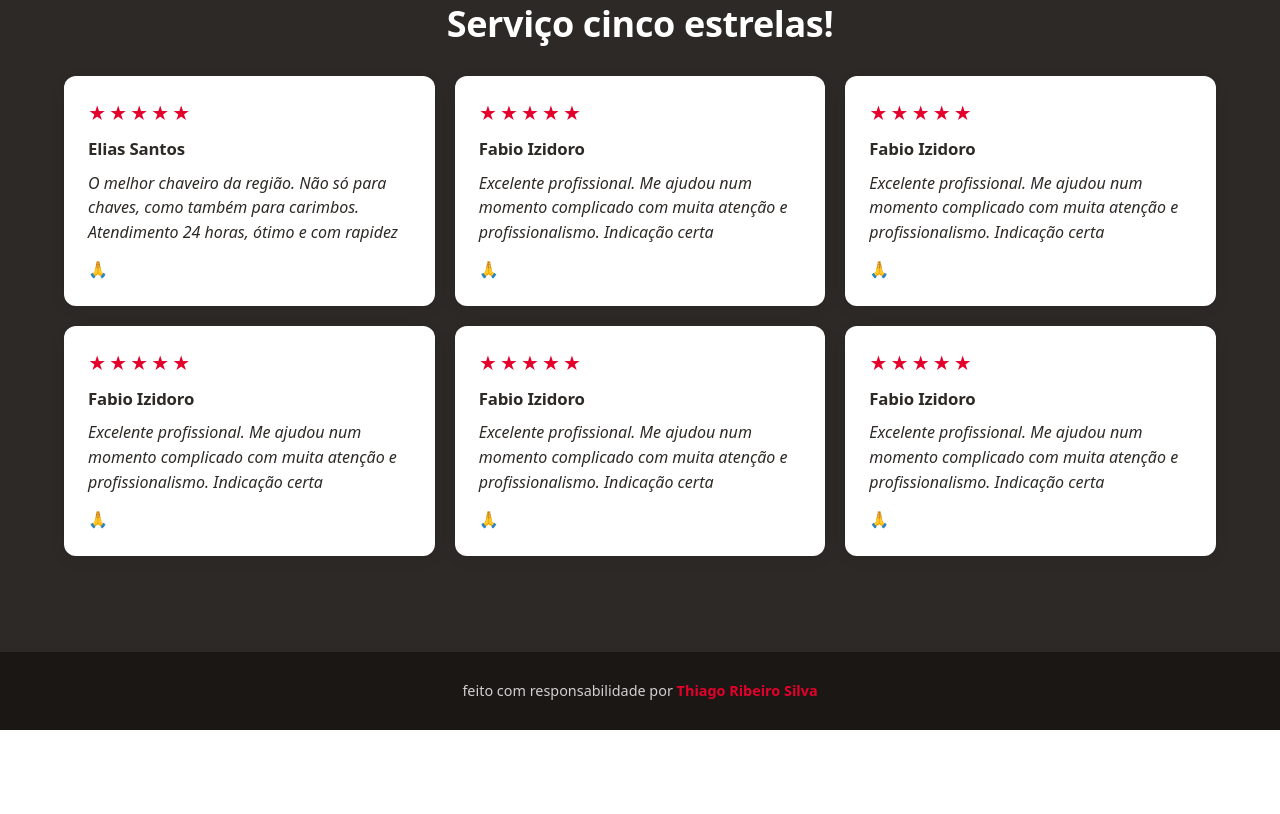
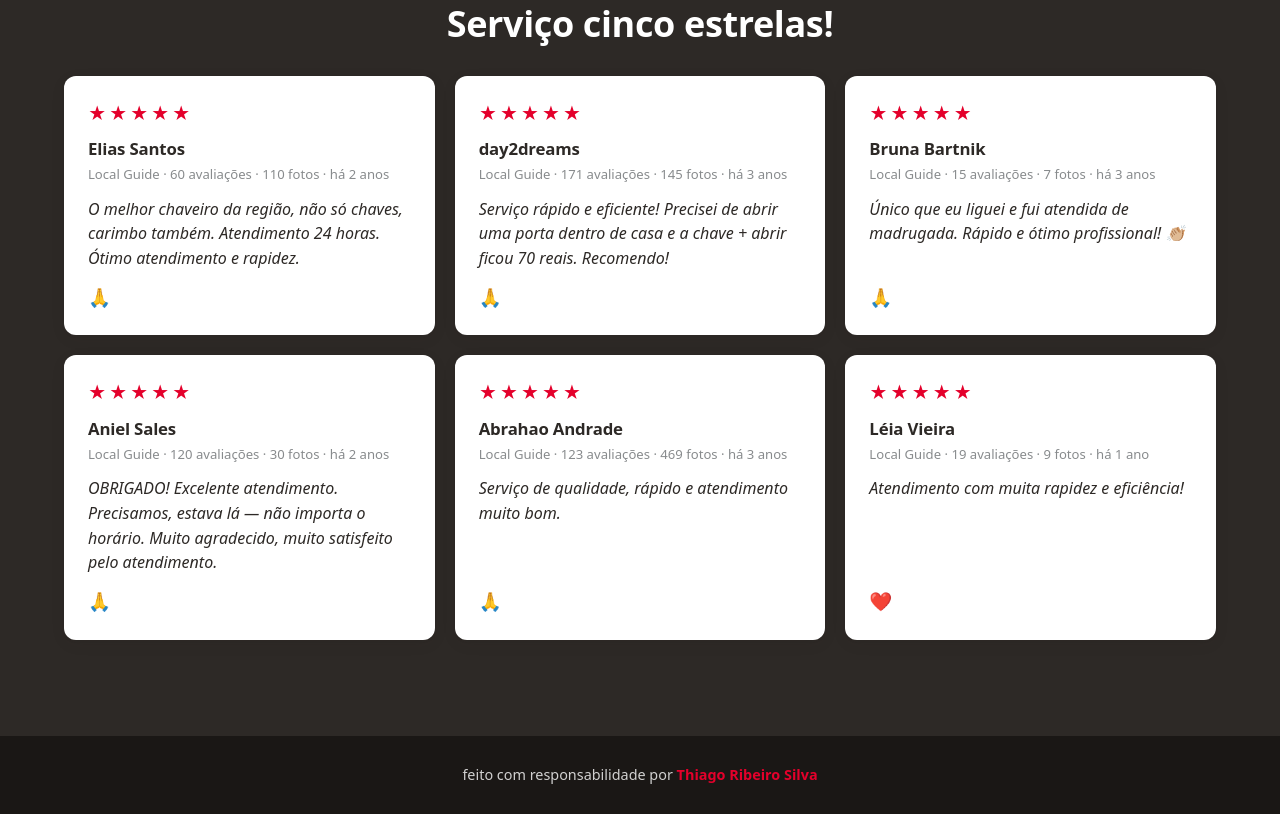
Before and after one commit to chaveirocarimbosmaxrondon/website, a plain HTML site: page index.html in a window 1280 px wide. Shown: the part 2526-3340 px from the top of the page. Before the commit the page ends 3256 px from the top, so only its background shows below. Drawn offline with Linux system fonts and the light colour scheme.

Commit message:
Põe 6 avaliações reais do Google e guarda todas num JSON
- Seção #avaliacoes: troca os placeholders por 6 avaliações reais (texto
  original, com nome, credibilidade do autor e quando). Estrelas vermelhas,
  reação (🙏/❤️) no rodapé do cartão.
- recursos/avaliacoes.json: as 11 avaliações COM texto (as 6 exibidas vêm
  marcadas com destaque=true), pra servir de fonte de dados/uso futuro.
  Avaliações sem texto foram omitidas.

```diff
--- a/global.css
+++ b/global.css
@@ -406,6 +406,15 @@ nav ul a:focus-visible {
   color: var(--cor-texto);
   font-style: italic;
 }
+#avaliacoes .avaliacao-meta {
+  color: var(--cor-texto-suave);
+  font-size: .82rem;
+  margin-top: -.4rem;                /* cola no nome */
+}
+#avaliacoes .avaliacao-reacao {
+  font-size: 1.15rem;
+  margin-top: auto;                  /* empurra a reação pro rodapé do cartão */
+}
 
 /* -------------------------------------------------------------------------
    Rodapé
--- a/index.html
+++ b/index.html
@@ -125,129 +125,58 @@
         Experiência e profissionalismo é o nosso forte!
       </p>
     </section>
-    <section id="avaliacoes">
+        <section id="avaliacoes">
       <h2>
         Serviço cinco estrelas!
       </h2>
       <ul>
         <li>
-          <a
-            href="https://www.google.com/maps/contrib/111198053532561985399/reviews"
-            target="_blank"
-            rel="noopener noreferrer nofollow">
-            <h3 data-tooltip="ver original">Elias Santos</h3>
-          </a>
-          <blockquote
-            data-original="O melhor chaveiro da região, não só chaves , carimbo também.
-Atendimento 24 horas
-Ótimo atendimento e rapidez.">
-            <p>
-              O melhor chaveiro da região. Não só para chaves, como também para carimbos. Atendimento 24 horas, ótimo e com rapidez
-            </p>
+          <h3>Elias Santos</h3>
+          <p class="avaliacao-meta">Local Guide · 60 avaliações · 110 fotos · há 2 anos</p>
+          <blockquote>
+            <p>O melhor chaveiro da região, não só chaves, carimbo também. Atendimento 24 horas. Ótimo atendimento e rapidez.</p>
           </blockquote>
-          <p>
-            🙏
-          </p>
+          <p class="avaliacao-reacao">🙏</p>
         </li>
         <li>
-          <a
-            href="https://www.google.com/maps/contrib/111198053532561985399/reviews"
-            target="_blank"
-            rel="noopener noreferrer nofollow">
-            <h3 data-tooltip="ver original">Fabio Izidoro</h3>
-          </a>
-          <blockquote
-            data-original="O melhor chaveiro da região, não só chaves , carimbo também.
-Atendimento 24 horas
-Ótimo atendimento e rapidez.">
-            <p>
-              Excelente profissional. Me ajudou num momento complicado com
-              muita atenção e profissionalismo. Indicação certa
-            </p>
+          <h3>day2dreams</h3>
+          <p class="avaliacao-meta">Local Guide · 171 avaliações · 145 fotos · há 3 anos</p>
+          <blockquote>
+            <p>Serviço rápido e eficiente! Precisei de abrir uma porta dentro de casa e a chave + abrir ficou 70 reais. Recomendo!</p>
           </blockquote>
-          <p>
-            🙏
-          </p>
+          <p class="avaliacao-reacao">🙏</p>
         </li>
         <li>
-          <a
-            href="https://www.google.com/maps/contrib/111198053532561985399/reviews"
-            target="_blank"
-            rel="noopener noreferrer nofollow">
-            <h3 data-tooltip="ver original">Fabio Izidoro</h3>
-          </a>
-          <blockquote
-            data-original="O melhor chaveiro da região, não só chaves , carimbo também.
-Atendimento 24 horas
-Ótimo atendimento e rapidez.">
-            <p>
-              Excelente profissional. Me ajudou num momento complicado com
-              muita atenção e profissionalismo. Indicação certa
-            </p>
+          <h3>Bruna Bartnik</h3>
+          <p class="avaliacao-meta">Local Guide · 15 avaliações · 7 fotos · há 3 anos</p>
+          <blockquote>
+            <p>Único que eu liguei e fui atendida de madrugada. Rápido e ótimo profissional! 👏🏼</p>
           </blockquote>
-          <p>
-            🙏
-          </p>
+          <p class="avaliacao-reacao">🙏</p>
         </li>
         <li>
-          <a
-            href="https://www.google.com/maps/contrib/111198053532561985399/reviews"
-            target="_blank"
-            rel="noopener noreferrer nofollow">
-            <h3 data-tooltip="ver original">Fabio Izidoro</h3>
-          </a>
-          <blockquote
-            data-original="O melhor chaveiro da região, não só chaves , carimbo também.
-Atendimento 24 horas
-Ótimo atendimento e rapidez.">
-            <p>
-              Excelente profissional. Me ajudou num momento complicado com
-              muita atenção e profissionalismo. Indicação certa
-            </p>
+          <h3>Aniel Sales</h3>
+          <p class="avaliacao-meta">Local Guide · 120 avaliações · 30 fotos · há 2 anos</p>
+          <blockquote>
+            <p>OBRIGADO! Excelente atendimento. Precisamos, estava lá — não importa o horário. Muito agradecido, muito satisfeito pelo atendimento.</p>
           </blockquote>
-          <p>
-            🙏
-          </p>
+          <p class="avaliacao-reacao">🙏</p>
         </li>
         <li>
-          <a
-            href="https://www.google.com/maps/contrib/111198053532561985399/reviews"
-            target="_blank"
-            rel="noopener noreferrer nofollow">
-            <h3 data-tooltip="ver original">Fabio Izidoro</h3>
-          </a>
-          <blockquote
-            data-original="O melhor chaveiro da região, não só chaves , carimbo também.
-Atendimento 24 horas
-Ótimo atendimento e rapidez.">
-            <p>
-              Excelente profissional. Me ajudou num momento complicado com
-              muita atenção e profissionalismo. Indicação certa
-            </p>
+          <h3>Abrahao Andrade</h3>
+          <p class="avaliacao-meta">Local Guide · 123 avaliações · 469 fotos · há 3 anos</p>
+          <blockquote>
+            <p>Serviço de qualidade, rápido e atendimento muito bom.</p>
           </blockquote>
-          <p>
-            🙏
-          </p>
+          <p class="avaliacao-reacao">🙏</p>
         </li>
         <li>
-          <a
-            href="https://www.google.com/maps/contrib/111198053532561985399/reviews"
-            target="_blank"
-            rel="noopener noreferrer nofollow">
-            <h3 data-tooltip="ver original">Fabio Izidoro</h3>
-          </a>
-          <blockquote
-            data-original="O melhor chaveiro da região, não só chaves , carimbo também.
-Atendimento 24 horas
-Ótimo atendimento e rapidez.">
-            <p>
-              Excelente profissional. Me ajudou num momento complicado com
-              muita atenção e profissionalismo. Indicação certa
-            </p>
+          <h3>Léia Vieira</h3>
+          <p class="avaliacao-meta">Local Guide · 19 avaliações · 9 fotos · há 1 ano</p>
+          <blockquote>
+            <p>Atendimento com muita rapidez e eficiência!</p>
           </blockquote>
-          <p>
-            🙏
-          </p>
+          <p class="avaliacao-reacao">❤️</p>
         </li>
       </ul>
     </section>
```
Also changed, not shown: recursos/avaliacoes.json (added, +132 -0 lines).
